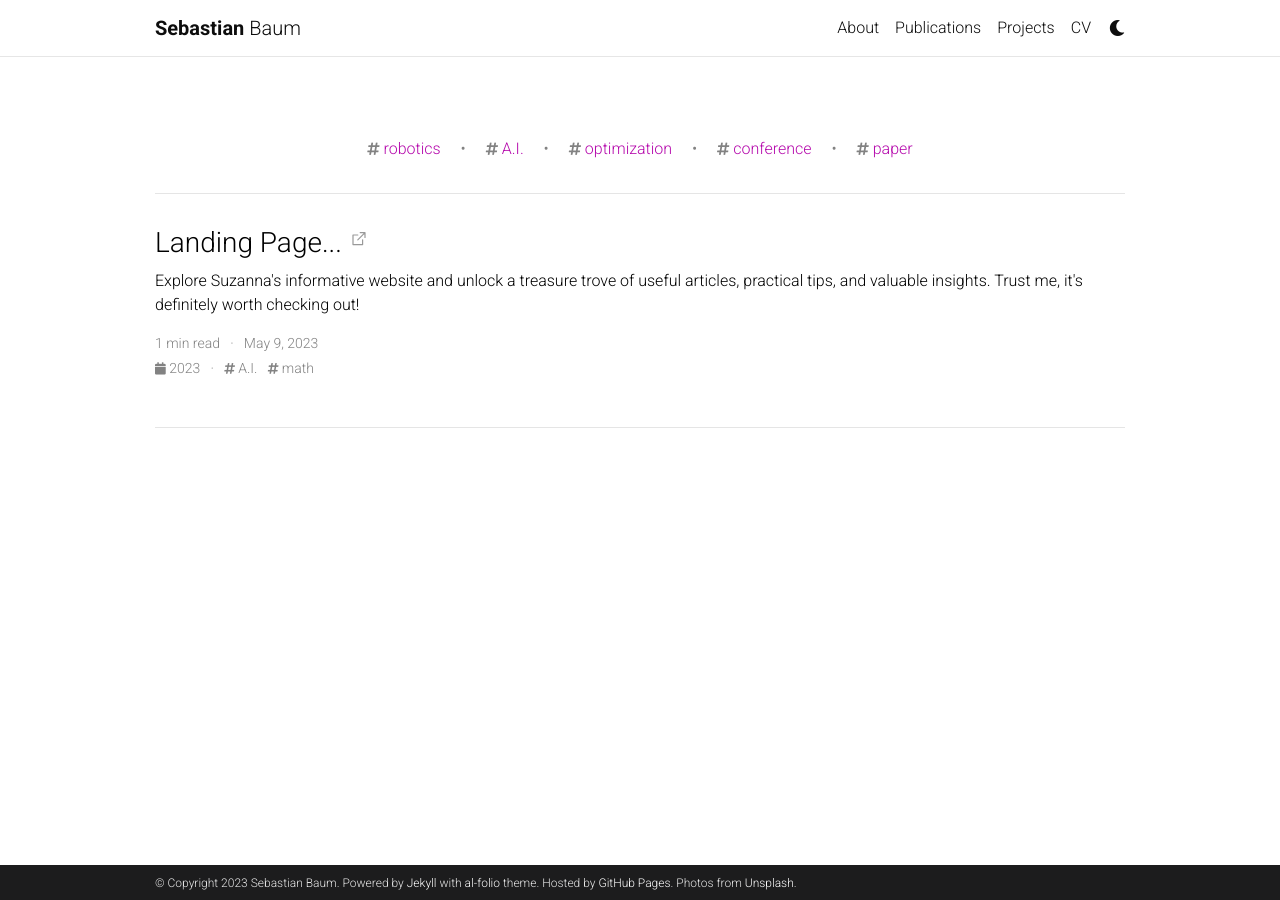
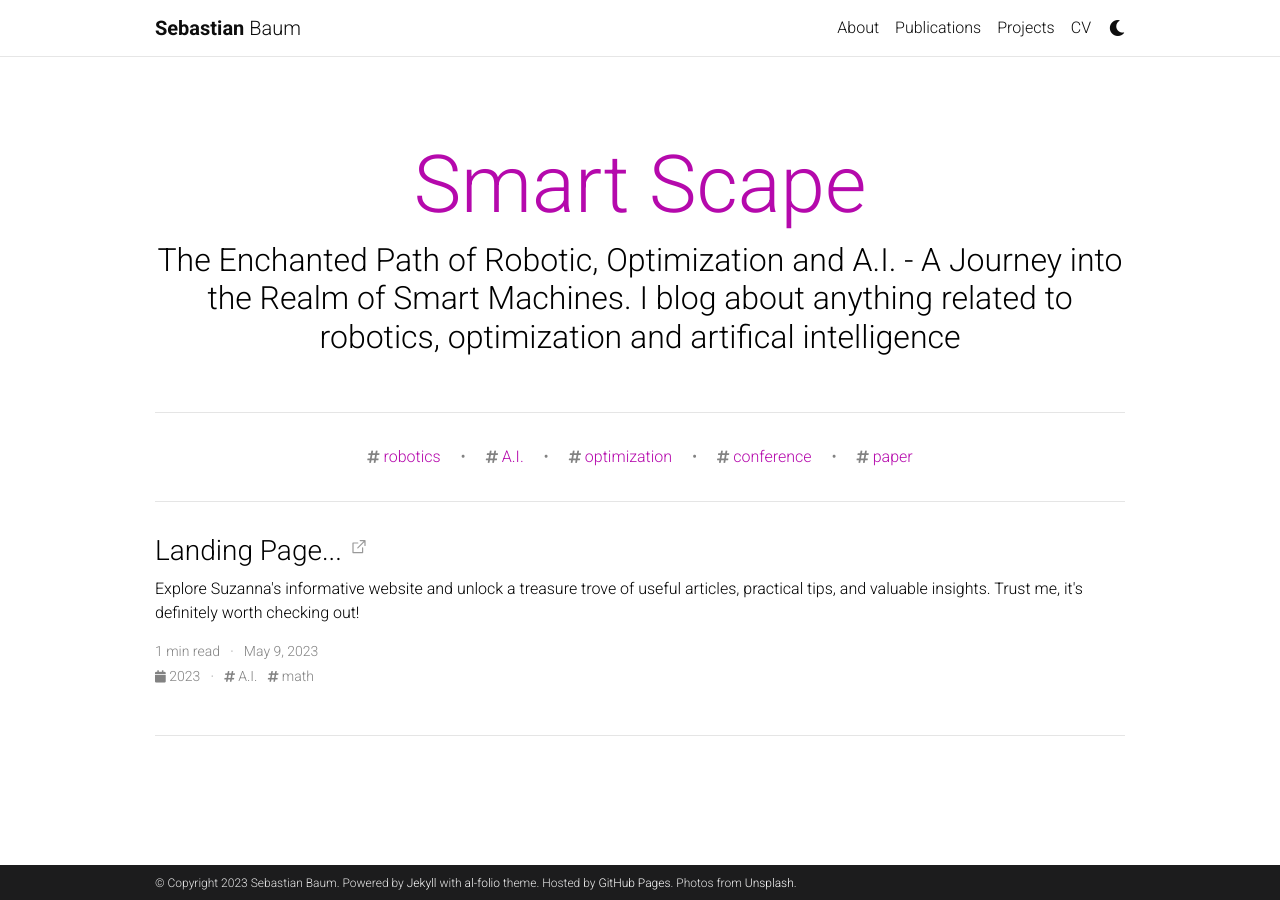
Before and after one commit to BaumSebastian/BaumSebastian.github.io, a Jekyll site: the page built from blog/index.html, in a window 1280 px wide. Built offline with Jekyll 4.4.1, drawn with Linux system fonts in a browser that asks for light colours; the list of posts is cut into pages by our own code; comment, search, counter and statistics services are not loaded; a style sheet for code colours, icons or effects is not loaded.

Commit message:
Added the blog title and description

```diff
--- a/_config.yml
+++ b/_config.yml
@@ -121,9 +121,9 @@ bing_site_verification:  # out your bing-site-verification ID (Bing Webmaster)
 # Blog
 # -----------------------------------------------------------------------------
 
-blog_name: # Smart Scape # blog_name will be displayed in your blog page
+blog_name: Smart Scape # blog_name will be displayed in your blog page
 blog_nav_title: # Blog # blog # your blog must have a title for it to be displayed in the nav bar
-blog_description: # The Enchanted Path of Robotic, Optimization and A.I. - A Journey into the Realm of Smart Machines. I blog about anything related to robotics, optimization and artifical intelligence
+blog_description: The Enchanted Path of Robotic, Optimization and A.I. - A Journey into the Realm of Smart Machines. I blog about anything related to robotics, optimization and artifical intelligence
 permalink: /blog/:year/:title/
 
 # Pagination
```
